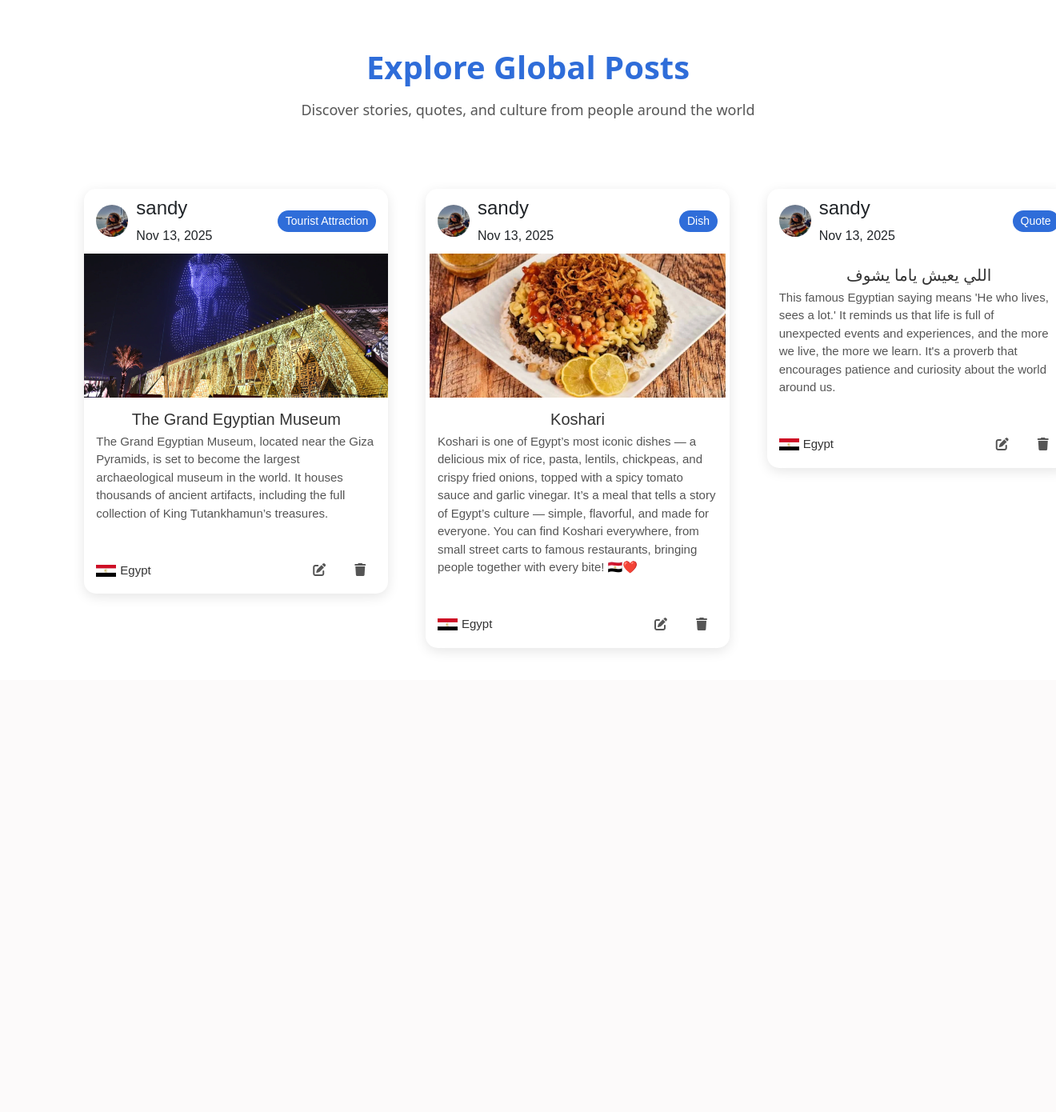
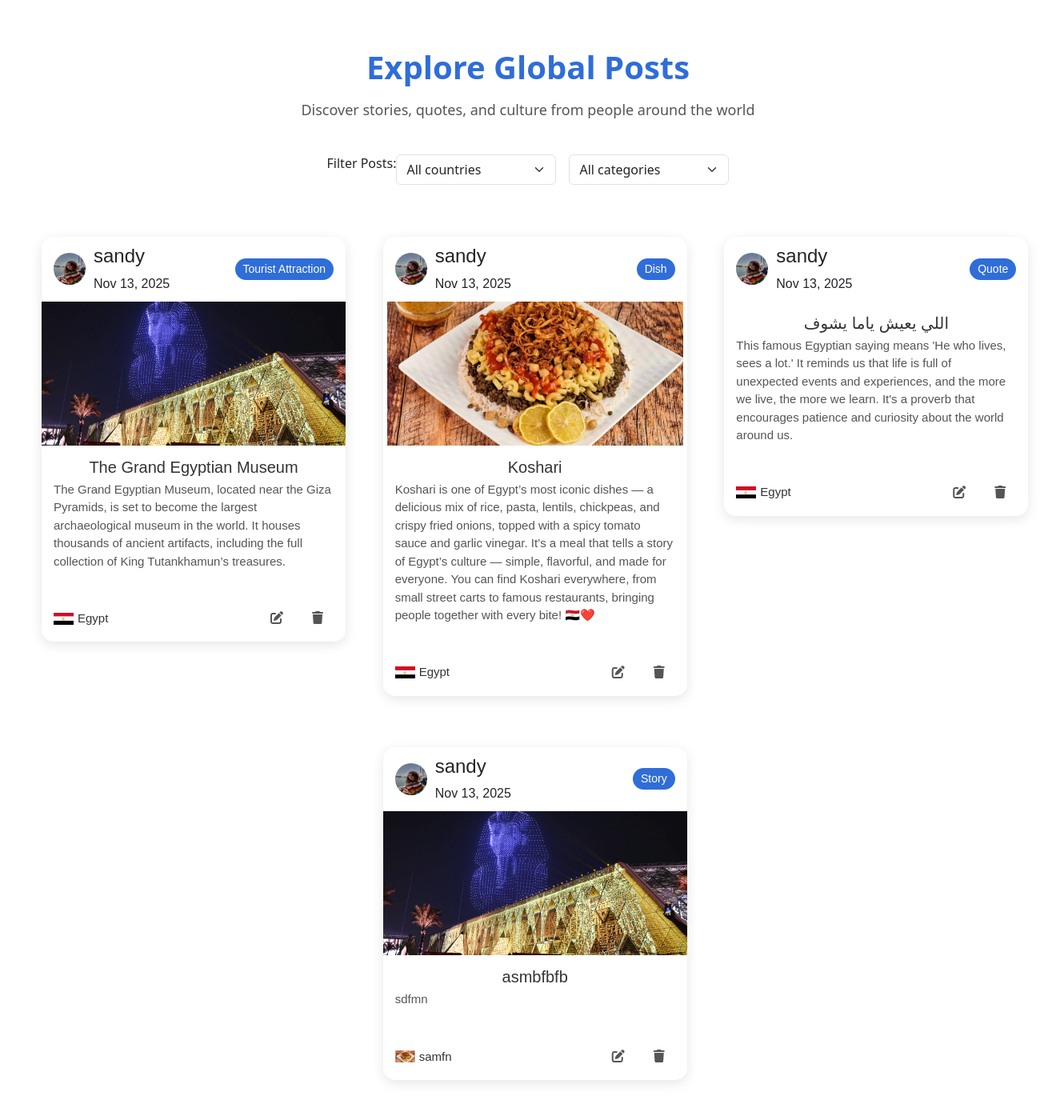
Before and after one commit to sandymosaad/culture_connect, a Flask app: page /global in a window 1320 px wide. Shown: the part 106-1496 px from the top of the page at 80% size. Before the commit the page ends 918 px from the top, so only its background shows below. Run offline with Flask 3, Linux system fonts and the light colour scheme; some libraries are stand-ins or nearby versions.

Commit message:
add client-side filtering for global posts by country and category using JavaScript

```diff
--- a/db/posts.json
+++ b/db/posts.json
@@ -1,5 +1,5 @@
 {
-    "next_id": 16,
+    "next_id": 17,
     "posts": [
         {
             "title": "The Grand Egyptian Museum",
@@ -33,6 +33,17 @@
             "username": "sandy",
             "post_id": 15,
             "post_image": null
+        },
+        {
+            "title": "asmbfbfb",
+            "body": "sdfmn",
+            "country": "samfn",
+            "category": "Story",
+            "date": "Nov 13, 2025",
+            "flag": "sandy_flag.webp",
+            "username": "sandy",
+            "post_id": 16,
+            "post_image": "sandy_post_image.png"
         }
     ]
 }
--- /dev/null
+++ b/website/static/css/global.css
@@ -0,0 +1,5 @@
+.search-section{
+    display: flex;
+    justify-content: center;
+    align-items: center;
+}
--- a/website/static/js/main.js
+++ b/website/static/js/main.js
@@ -93,3 +93,32 @@ function editPost(formData, postId){
         }
     })
 }
+
+
+// filter in global page
+const categoryFilter = document.getElementById('categoryFilter');
+const countryFilter = document.getElementById('countryFilter');
+const posts = document.querySelectorAll('.col-12.col-md-4');
+
+function filterPosts() {
+    const countrySelected = countryFilter.value
+    const categorySelected = categoryFilter.value
+
+    posts.forEach(post => {
+        const postCountry = post.dataset.country || "";
+        const postCategory = post.dataset.category || "";
+
+        const matchCountry = !countrySelected || postCountry === countrySelected;
+
+        const matchCategory = !categorySelected || postCategory === categorySelected;
+
+        if (matchCountry && matchCategory) {
+            post.style.display = "block";
+        } else {
+            post.style.display = "none";
+        }
+    });
+}
+
+countryFilter.addEventListener('change', filterPosts);
+categoryFilter.addEventListener('change', filterPosts);
--- a/website/templates/global_posts.html
+++ b/website/templates/global_posts.html
@@ -1,24 +1,45 @@
 {% extends "base.html" %}
 
-{% block title %} Global {% endblock %}
+{% block title %}Global{% endblock %}
 
-{% block content%}
+{% block content %}
 <div class="header-section">
     <h1>Explore Global Posts</h1>
-    <p>
-        Discover stories, quotes, and culture from people around the world
-    </p>
+    <p>Discover stories, quotes, and culture from people around the world</p>
 </div>
 
-    {% if posts %}
-        <div class="row cards  g-4">
-            {% for post in posts %}
-                <div class="col-12 col-md-3 " id="post-{{ post.post_id }}">
-                    {% include "card.html" %}
-                </div>
-            {% endfor %}
+{% if posts %}
+    <div class="search-section">
+        <p >Filter Posts:</p>
+        <div class="filters d-flex gap-3 justify-content-center">
+            <select id="countryFilter" class="form-select" style="width: 200px;">
+                <option value="">All countries</option>
+                {% for c in countries_name %}
+                <option value="{{ c|lower }}">{{ c }}</option>
+                {% endfor %}
+            </select>
+
+            <select id="categoryFilter" class="form-select" style="width: 200px;">
+                <option value="">All categories</option>
+                <option value="story">Story</option>
+                <option value="tourist attraction">Tourist Attraction</option>
+                <option value="dish">Dish</option>
+                <option value="proverb">Proverb</option>
+            </select>
         </div>
-    {% endif %}
+    </div>
 
-
+    <div class="row cards g-4">
+        {% for post in posts %}
+        <div class="col-12 col-md-4"
+            id="post-{{ post.post_id }}"
+            data-country="{{ post.country|lower }}"
+            data-category="{{ post.category|lower }}">
+            {% include "card.html" %}
+        </div>
+        {% endfor %}
+    </div>
+{% else %}
+    <p class="text-center">No posts available yet.</p>
+{% endif %}
 {% endblock %}
--- a/website/templates/profile.html
+++ b/website/templates/profile.html
@@ -11,7 +11,7 @@
             </button>
                 <div class="row cards  g-4">
                 {% for post in posts %}
-                    <div class="col-12 col-md-3 " id="post-{{ post.post_id }}">
+                    <div class="col-12 col-md-4 " id="post-{{ post.post_id }}">
                         {% include "card.html" %}
                     </div>
                 {% endfor %}
--- a/website/views.py
+++ b/website/views.py
@@ -188,4 +188,13 @@ def edit_post(post_id):
 def global_posts():
     data = get_items("posts")
     all_posts = data["posts"]
-    return render_template('global_posts.html', custom_style="global", posts=all_posts)
+    countries_name= get_countries_name(all_posts)
+
+    return render_template('global_posts.html', custom_style="global", posts=all_posts, countries_name = countries_name)
+
+def get_countries_name(posts):
+    countries_name=[]
+    for post in posts:
+        if post['country'] not in countries_name:
+            countries_name.append(post['country'])
+    return countries_name
```
Also changed, not shown: test.html (added, +44 -0 lines), website/static/uploads/sandy_flag.webp (added).
